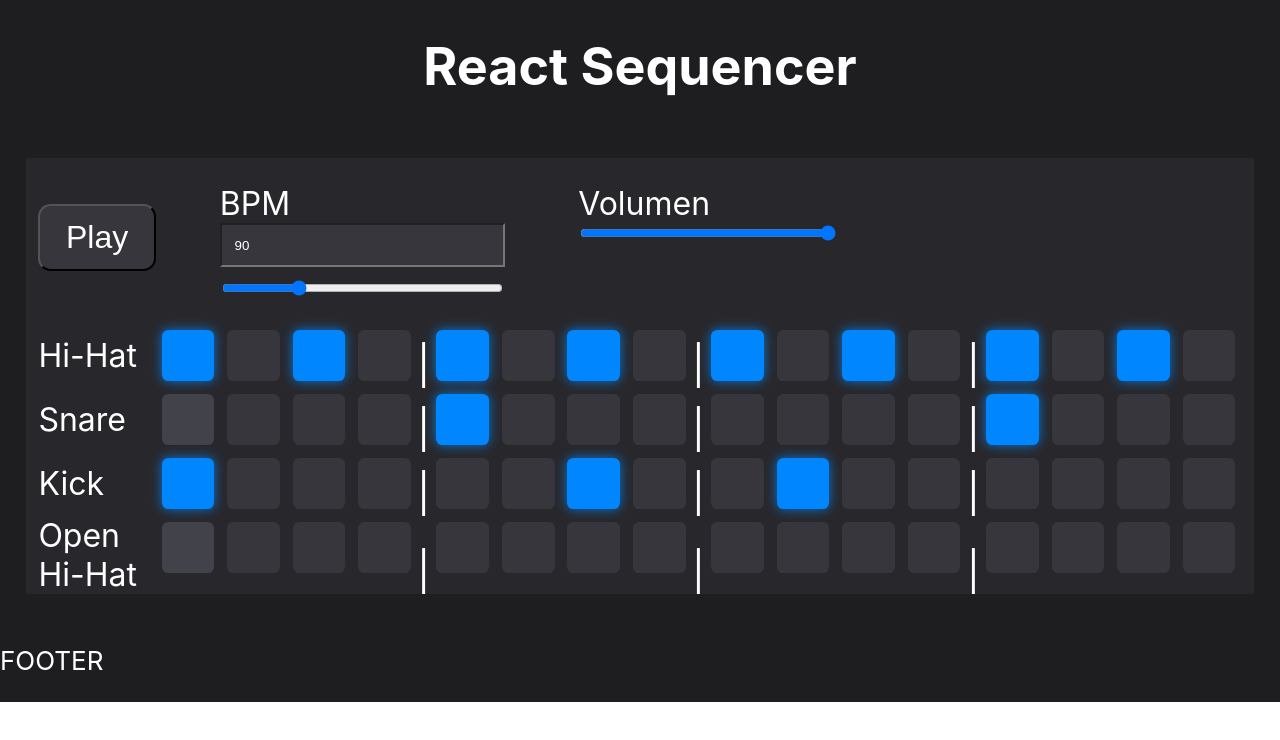
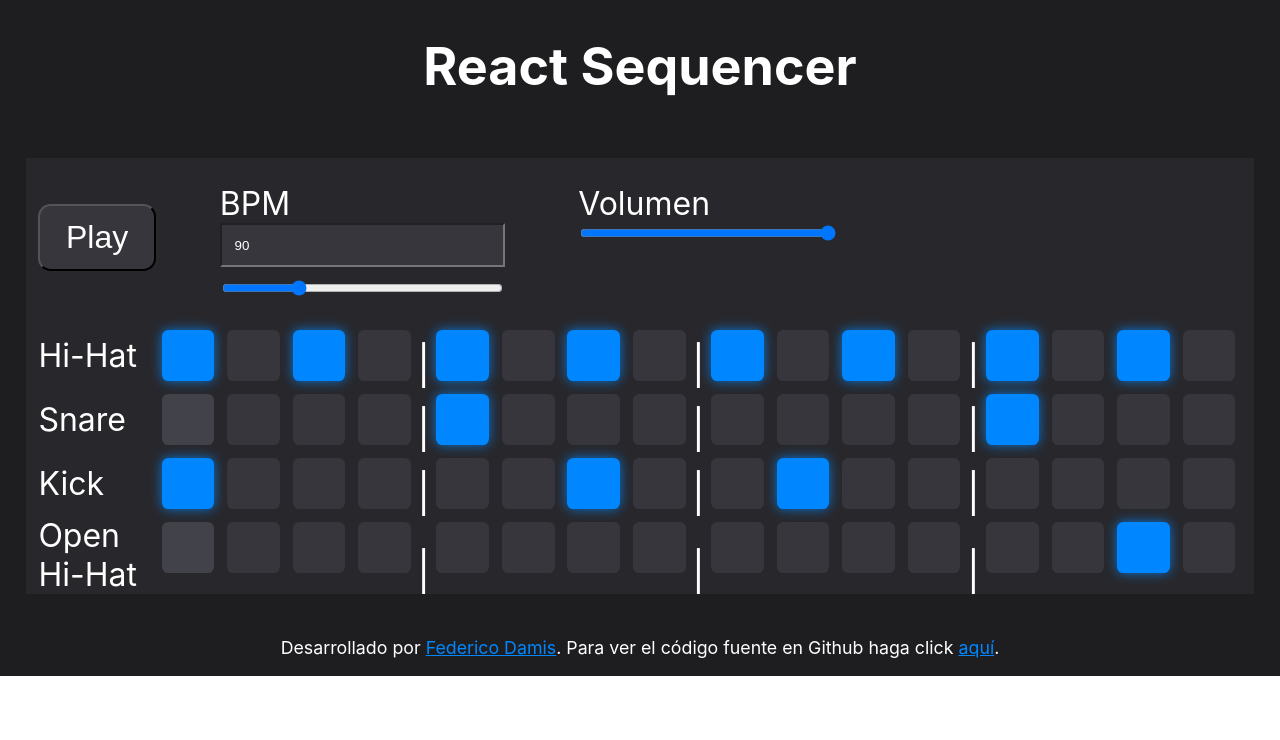
Before and after one commit to fededamis/ReactDrumSequencer, a React (Create React App) app: page / in a window 1280 px wide. Shown: the top 740 px of the page. Built offline with nearby package versions, Linux system fonts and the light colour scheme; no server answers.

Commit message:
Se agrega contenido del Footer, se agregan estilos de PlayButton.

```diff
--- a/src/App.css
+++ b/src/App.css
@@ -36,6 +36,12 @@ html, body {
     box-shadow: 0 1px 3px 0 rgba(blue, 0.3);
 	transition: background 100ms ease;
 	color:white;
+	outline: none;
+}
+
+.PlayButton.started {
+	color: #0087ff;
+	border-color: #0087ff;
 }
 
 .BPMButton {
@@ -81,11 +87,6 @@ html, body {
 	color:white;
 	border-radius: 4px;
 	box-shadow: 0 1px 3px 0 rgba(blue, 0.3);
-}
-
-.PadsGroup {
-
-
 }
 
 .Pads {
@@ -138,6 +139,23 @@ html, body {
 }
 
 .Pad.on {
-	background: #0087ff!important;
+	background: #0087ff !important;
     box-shadow: 0 0 12px 0 rgba(0,135,255,.8);
 }
+
+.Footer {
+	text-align: center;
+	font-size: calc(5px + 1vw);
+}
+
+.Footer a:link {
+	color: #0087ff;
+}
+
+.Footer a:visited {
+	color: #0087ff;
+}
+
+.Footer a:hover {
+	color: #0464b8d8;
+}
--- a/src/App.js
+++ b/src/App.js
@@ -15,7 +15,7 @@ const defaultPads = [
 	[1, 0, 1, 0, 1, 0, 1, 0, 1, 0, 1, 0, 1, 0, 1, 0],
 	[0, 0, 0, 0, 1, 0, 0, 0, 0, 0, 0, 0, 1, 0, 0, 0],
 	[1, 0, 0, 0, 0, 0, 1, 0, 0, 1, 0, 0, 0, 0, 0, 0],
-	[0, 0, 0, 0, 0, 0, 0, 0, 0, 0, 0, 0, 0, 0, 0, 0]
+	[0, 0, 0, 0, 0, 0, 0, 0, 0, 0, 0, 0, 0, 0, 1, 0]
 ]
 
 const samples = [
--- a/src/components/Footer.js
+++ b/src/components/Footer.js
@@ -3,8 +3,10 @@ import React from 'react';
 class Footer extends React.Component {
     render() {
         return (
-            <div>
-               <p>FOOTER</p>
+            <div className='Footer'>
+               <p>Desarrollado por <a href='https://fededamis.github.io/CVDigital/' target="_blank">
+               Federico Damis</a>. Para ver el código fuente en Github haga
+               click <a href='https://github.com/fededamis/ReactDrumSequencer' target="_blank">aquí</a>.</p>
             </div>
         );
     }
--- a/src/components/PlayButton.js
+++ b/src/components/PlayButton.js
@@ -1,17 +1,25 @@
 import React from 'react';
 import { connect } from "react-redux";
+import cx from 'classnames'
 
 class PlayButton extends React.Component {
     render() {
         return (
-            <button className="PlayButton"
+            <button className={cx('PlayButton',{
+                started: this.props.playing,
+                paused: !this.props.playing
+            })}
             onClick={() => {this.props.play()}}>Play</button>
         );
     }
 }
 
+const mapStateToProps = state => ({
+    playing: state.playing
+});
+
 const mapDispatchToProps = dispatch => ({
     play: () => dispatch({ type: 'PLAY' }),
 });
 
-export default connect(null, mapDispatchToProps)(PlayButton);
+export default connect(mapStateToProps, mapDispatchToProps)(PlayButton);
```
